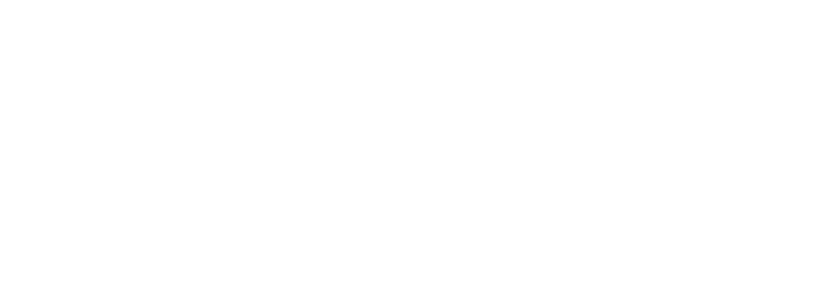
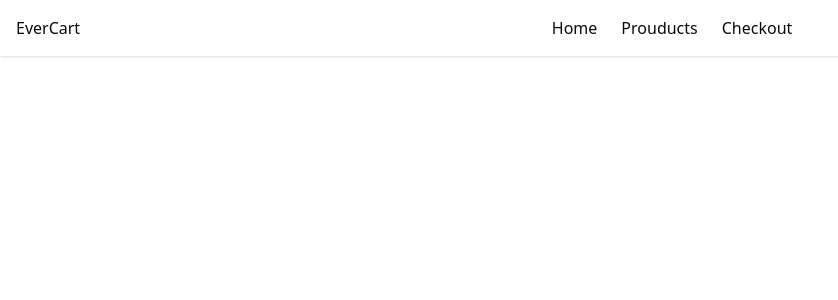
Before and after one commit to thethilina/Ecommercestie, a Next.js app: page / in a window 1280 px wide. Shown: the top 300 px of the page, without its empty margins (0-838 px from the left). Built offline with nearby package versions, Linux system fonts and the light colour scheme.

Commit message:
navbar basic

```diff
--- a/app/layout.js
+++ b/app/layout.js
@@ -1,5 +1,6 @@
 import { Geist, Geist_Mono } from "next/font/google";
 import "./globals.css";
+import Navbar from "@/components/navbar";
 
 const geistSans = Geist({
   variable: "--font-geist-sans",
@@ -19,8 +20,10 @@
 export default function RootLayout({ children }) {
   return (
     <html lang="en">
-      <body className={`${geistSans.variable} ${geistMono.variable}`}>
-        {children}
+
+      <body className='flex min-h-full flex-col bg-white'>
+        <Navbar/>
+     <main className="flex-grow container mx-auto px-4 py-8">   {children} </main>
       </body>
     </html>
   );
--- a/app/page.js
+++ b/app/page.js
@@ -1,9 +1,11 @@
 import Image from "next/image";
 import styles from "./page.module.css";
+
 
 export default function Home() {
   return (
     <>
+
     </>
   );
 }
--- /dev/null
+++ b/components/navbar.js
@@ -0,0 +1,32 @@
+import Link from "next/link";
+
+
+export default function Navbar() {
+
+
+return(
+
+<nav className="sticky top-0 z-50 bg-white shadow">
+
+<div className="container mx-auto flex items-center justify-between px-4 py-4">
+
+<Link href='/'>EverCart</Link>
+
+
+<div className="hidden md:flex space-x-6">
+
+
+
+<Link href='/'>Home</Link>
+<Link href='/'>Prouducts</Link>
+<Link href='/'>Checkout</Link>
+</div>
+<div className="flex items-center space-x-4"></div>
+</div>
+</nav>
+
+
+);
+
+
+};
```
